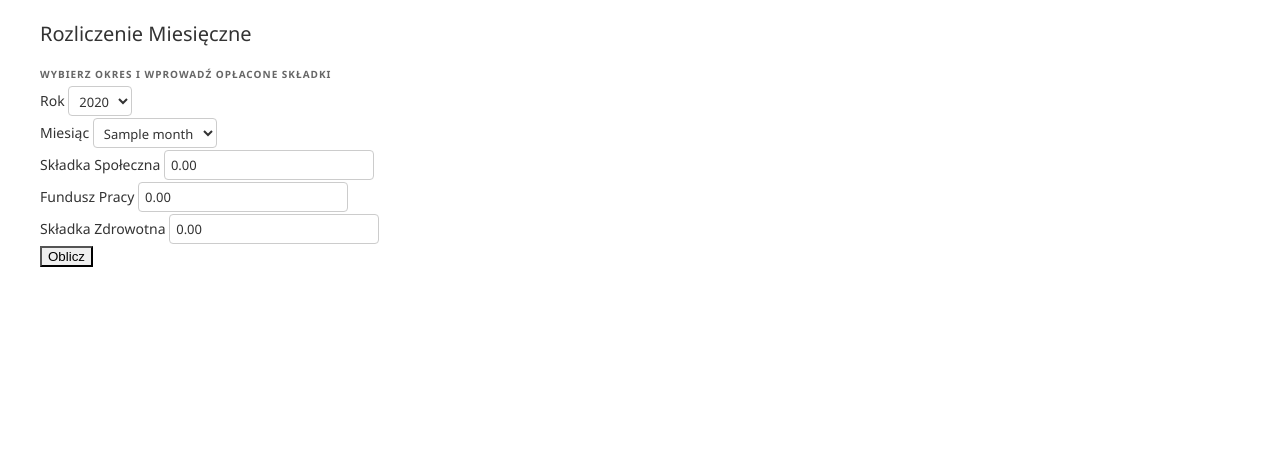
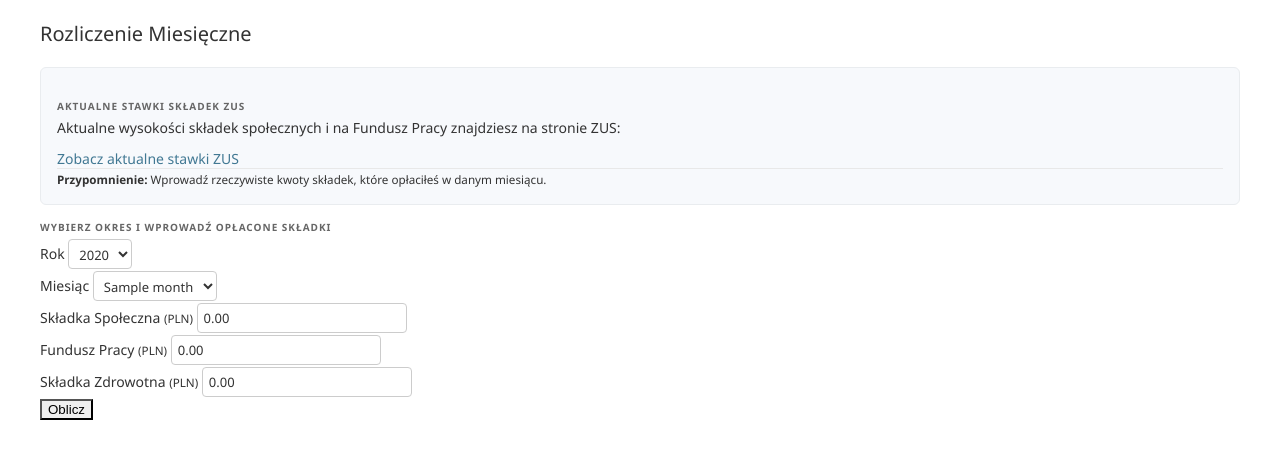
Before and after one commit to kwasiucionek/moja-fakturownia, a Django app: template ksiegowosc/templates/ksiegowosc/settlement_form.html in a window 1280 px wide. Shown: the part 92-551 px from the top of the page. Run offline with Django 5.2, Linux system fonts and the light colour scheme; the template is opened without the code that fills it: most values are stand-ins (such as "Sample title", 1, 10 or a date in 2020).

Commit message:
Add rozliczenie miesięczne - składki

```diff
--- a/ksiegowosc/templates/ksiegowosc/settlement_form.html
+++ b/ksiegowosc/templates/ksiegowosc/settlement_form.html
@@ -4,6 +4,20 @@
 {% block content %}
 <div class="container-fluid pt-3">
     <h1 class="mb-4">Rozliczenie Miesięczne</h1>
+
+    <!-- Informacja o aktualnych stawkach ZUS -->
+    <div class="mb-4" style="background-color: #f7f9fc; border: 1px solid #e9ecef; border-radius: 0.375rem; padding: 1rem;">
+        <h5><i class="fas fa-info-circle"></i> Aktualne stawki składek ZUS</h5>
+        <p class="mb-2">Aktualne wysokości składek społecznych i na Fundusz Pracy znajdziesz na stronie ZUS:</p>
+        <a href="https://www.zus.pl/baza-wiedzy/skladki-wskazniki-odsetki/skladki/wysokosc-skladek-na-ubezpieczenia-spoleczne"
+           target="_blank" class="btn btn-outline-primary btn-sm">
+            <i class="fas fa-external-link-alt"></i> Zobacz aktualne stawki ZUS
+        </a>
+        <hr class="mt-3">
+        <small class="text-muted">
+            <strong>Przypomnienie:</strong> Wprowadź rzeczywiste kwoty składek, które opłaciłeś w danym miesiącu.
+        </small>
+    </div>
 
     <div class="card mb-4">
         <div class="card-body">
@@ -25,20 +39,34 @@
                     </div>
 
                     <div class="col-md-2">
-                        <label for="social-input" class="form-label">Składka Społeczna</label>
-                        <input type="text" name="social_insurance_paid" id="social-input" class="form-control" value="0.00">
+                        <label for="social-input" class="form-label">
+                            Składka Społeczna
+                            <small class="text-muted">(PLN)</small>
+                        </label>
+                        <input type="text" name="social_insurance_paid" id="social-input"
+                               class="form-control" value="0.00" placeholder="np. 250.00">
                     </div>
                     <div class="col-md-2">
-                        <label for="labor-input" class="form-label">Fundusz Pracy</label>
-                        <input type="text" name="labor_fund_paid" id="labor-input" class="form-control" value="0.00">
+                        <label for="labor-input" class="form-label">
+                            Fundusz Pracy
+                            <small class="text-muted">(PLN)</small>
+                        </label>
+                        <input type="text" name="labor_fund_paid" id="labor-input"
+                               class="form-control" value="0.00" placeholder="np. 25.00">
                     </div>
                     <div class="col-md-2">
-                        <label for="health-input" class="form-label">Składka Zdrowotna</label>
-                        <input type="text" name="health_insurance_paid" id="health-input" class="form-control" value="0.00">
+                        <label for="health-input" class="form-label">
+                            Składka Zdrowotna
+                            <small class="text-muted">(PLN)</small>
+                        </label>
+                        <input type="text" name="health_insurance_paid" id="health-input"
+                               class="form-control" value="0.00" placeholder="np. 150.00">
                     </div>
 
                     <div class="col-md-2">
-                        <button type="submit" class="btn btn-primary w-100">Oblicz</button>
+                        <button type="submit" class="btn btn-primary w-100">
+                            <i class="fas fa-calculator"></i> Oblicz
+                        </button>
                     </div>
                 </div>
             </form>
@@ -46,38 +74,21 @@
     </div>
 
     {% if submitted %}
+        <div class="alert alert-success">
+            <h5><i class="fas fa-check-circle"></i> Rozliczenie zostało zapisane!</h5>
+            <div class="row">
+                <div class="col-md-6">
+                    <p><strong>Okres:</strong> {{ settlement.month }}/{{ settlement.year }}</p>
+                    <p><strong>Przychód w miesiącu:</strong> {{ settlement.total_revenue }} PLN</p>
+                    <p><strong>Składka społeczna:</strong> {{ settlement.social_insurance_paid }} PLN</p>
+                    <p><strong>Fundusz Pracy:</strong> {{ settlement.labor_fund_paid }} PLN</p>
+                </div>
+                <div class="col-md-6">
+                    <p><strong>Składka zdrowotna:</strong> {{ settlement.health_insurance_paid }} PLN</p>
+                    <p class="text-success"><strong>Podatek do zapłaty:</strong> {{ settlement.income_tax_payable }} PLN</p>
+                </div>
+            </div>
+        </div>
     {% endif %}
 </div>
 {% endblock %}
-
-{% block extrajs %}
-{{ block.super }}
-<script>
-document.addEventListener('DOMContentLoaded', function() {
-    const yearSelect = document.getElementById('year-select');
-    const monthSelect = document.getElementById('month-select');
-    const socialInput = document.getElementById('social-input');
-    const laborInput = document.getElementById('labor-input');
-
-    function fetchZusDefaults() {
-        // Używamy tego URL-a, który zdefiniowaliśmy w admin.py
-        const url = "{% url 'admin:ksiegowosc_monthlysettlement_get_zus_defaults' %}";
-
-        fetch(url)
-            .then(response => response.json())
-            .then(data => {
-                socialInput.value = data.social_insurance;
-                laborInput.value = data.labor_fund;
-            })
-            .catch(error => console.error('Error fetching ZUS defaults:', error));
-    }
-
-    // Wywołaj funkcję przy zmianie roku lub miesiąca
-    yearSelect.addEventListener('change', fetchZusDefaults);
-    monthSelect.addEventListener('change', fetchZusDefaults);
-
-    // Wywołaj raz na początku, aby załadować domyślne wartości
-    fetchZusDefaults();
-});
-</script>
-{% endblock %}
```
Also changed, not shown: ksiegowosc/admin.py (+10 -14 lines).
